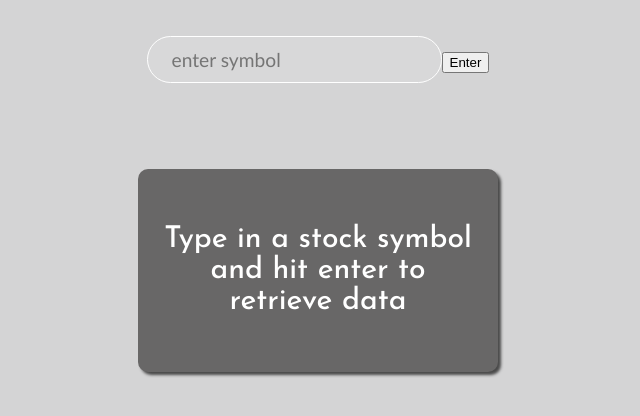
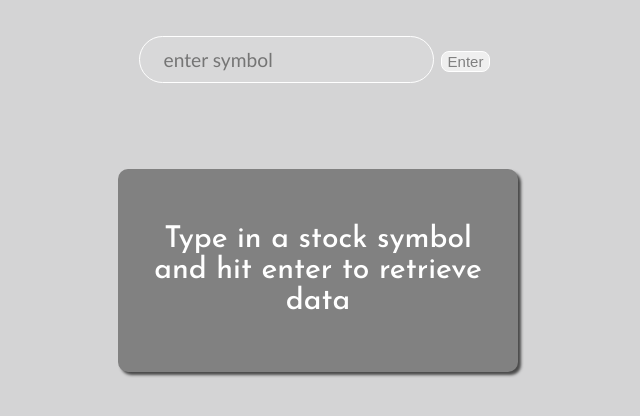
Before and after one commit to juliagrove1/react_stock_search_netlify, a React (Create React App) app: page / in a window 1280 px wide. Shown: the top 416 px of the page, without its empty margins (322-962 px from the left). Built offline with nearby package versions, Linux system fonts and the light colour scheme; the HTML template or start-up script is replaced by a standard one.

Commit message:
Add files via upload

```diff
--- a/src/App.css
+++ b/src/App.css
@@ -1,6 +1,6 @@
 body {
   background-color: #d4d4d5;
-  max-width: 500px;
+  max-width: 540px;
   margin: 20px auto;
 }
 .search {
@@ -31,18 +31,18 @@ body {
 .container {
   display: flex;
   text-align: center;
-  background-color: rgb(104, 103, 103);
+  background-color: rgb(129, 129, 129);
   border-radius: 10px;
   margin:70px;
   box-shadow: 3px 3px 3px rgb(73, 73, 73);
 }
 .topLeft{
   margin:0 px;
- }
+}
 .topRight {
   padding:10px;
   padding-right:0px;
-  margin:0px;
+  margin:10px;
 
 }
 .symbol {
@@ -51,7 +51,7 @@ body {
   font-family: 'Josefin Sans' , sans-serif;
   font-size:25px;
   text-align: left;
-  padding-top:1px;
+  padding-top:0px;
   padding-bottom: 0px;
   margin:20px;
   text-decoration: underline;
@@ -82,7 +82,7 @@ body {
   line-height: 20px;
 }
 .negChange h1 {
-  color: rgba(158, 22, 22);
+  color: rgba(207, 24, 24, 0.877);
   text-shadow: 1px 1px 1px rgba(0, 0, 0, 0.1);
 }
 .posChange h1 {
@@ -116,3 +116,16 @@ body {
   font-size: 10px;
   text-shadow: 1px 1px 1px rgba(0, 0, 0, 0.1);
 }
+.search button {
+  border-radius:8px;
+  margin:7px;
+  font-size:15px;
+  border:solid 1px white;
+  color: grey;
+}
+
+.news {
+  color:white;
+  text-decoration: underline;
+
+}
```
